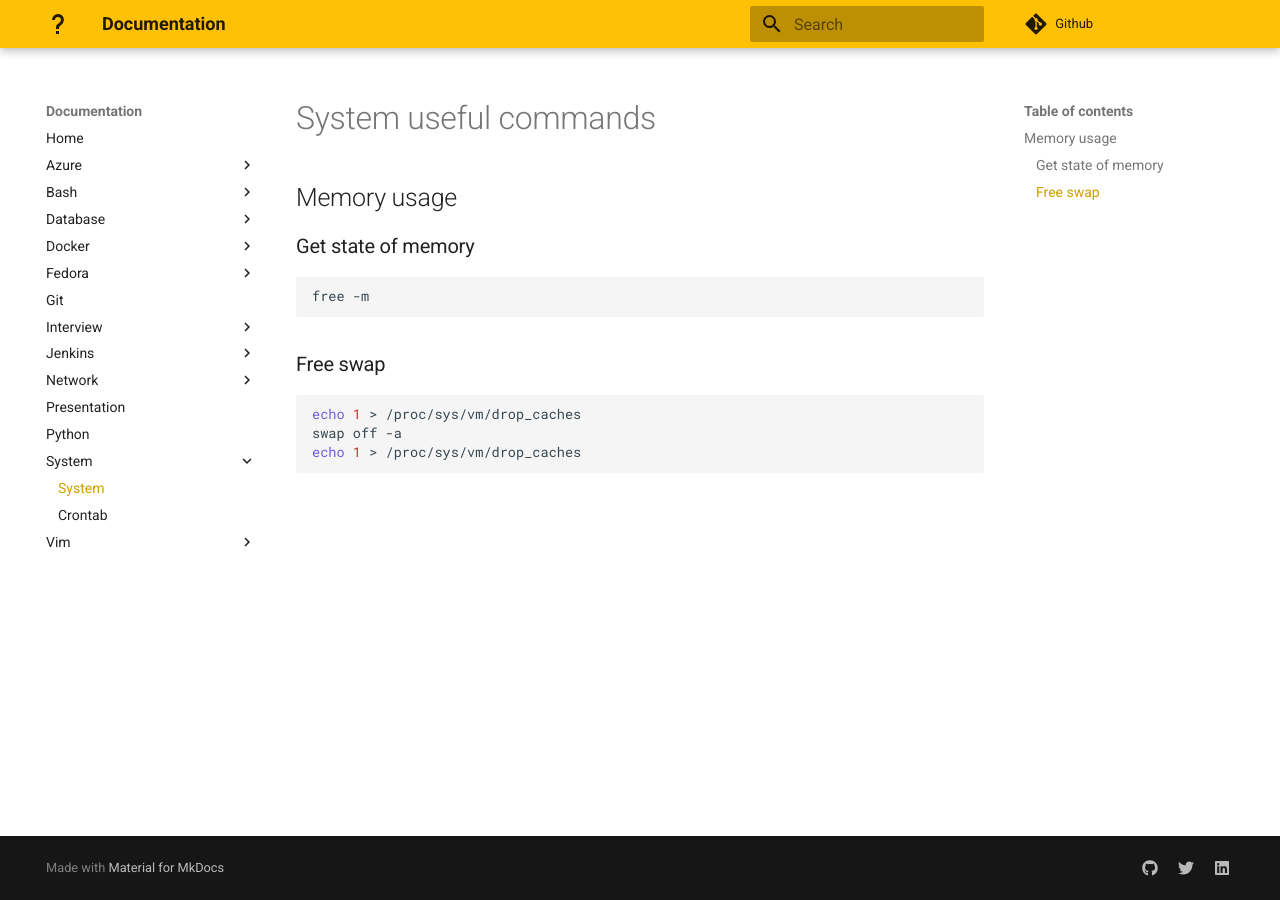
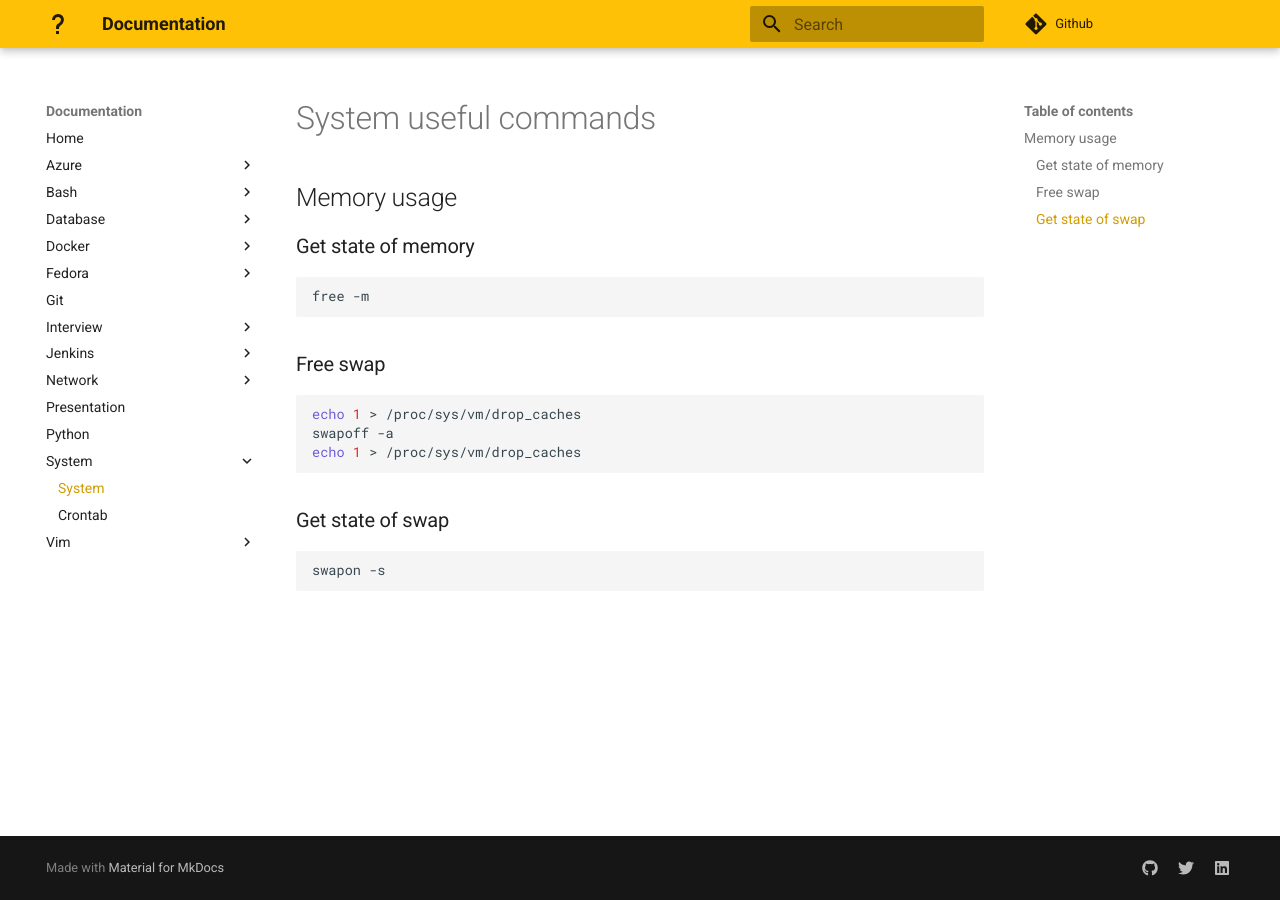
Before and after one commit to arthurmauvezin/wiki, an MkDocs documentation site: the page built from docs/system/system.md, in a window 1280 px wide. Built offline with MkDocs 1.6.1 and Material for MkDocs 9.7.7, drawn with Linux system fonts in a browser that asks for light colours; comment, search, counter and statistics services are not loaded.

Commit message:
Update doc

````diff
--- a/docs/system/system.md
+++ b/docs/system/system.md
@@ -10,6 +10,11 @@ free -m
 ### Free swap
 ```bash
 echo 1 > /proc/sys/vm/drop_caches
-swap off -a
+swapoff -a
 echo 1 > /proc/sys/vm/drop_caches
 ```
+
+### Get state of swap
+```bash
+swapon -s
+```
````
